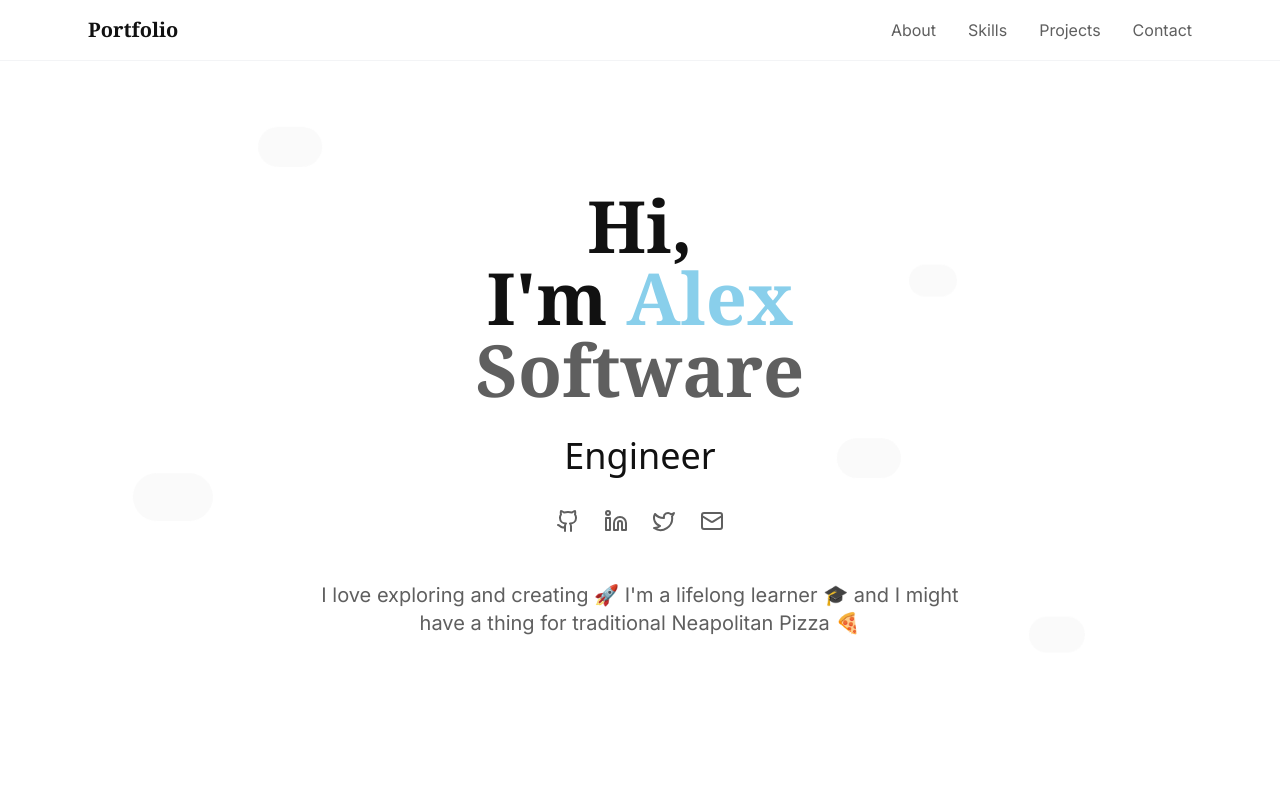
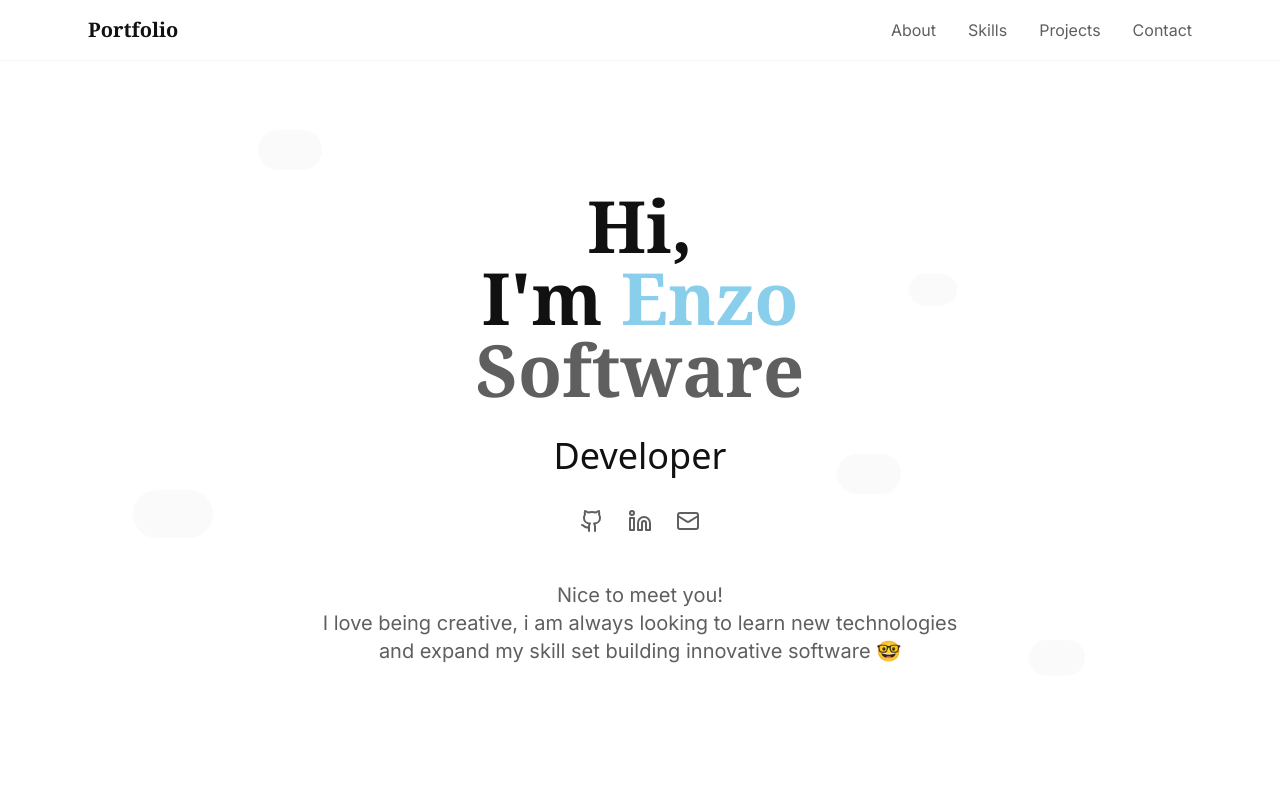
Before and after one commit to enzofgomes/portfolioEG, a React (Vite) app: page / in a window 1280 px wide. Shown: the top 800 px of the page. Built offline with nearby package versions, Linux system fonts and the light colour scheme.

Commit message:
Update hero-section.tsx

```diff
--- a/src/components/ui/hero-section.tsx
+++ b/src/components/ui/hero-section.tsx
@@ -9,14 +9,14 @@ export default function HeroSection() {
         <div className="text-center">
           <h1 className="font-serif text-4xl md:text-6xl lg:text-7xl font-bold text-portfolio-text mb-8 leading-tight">
             Hi,<br />
-            I'm <span className="text-portfolio-primary">Alex</span><br />
+            I'm <span className="text-portfolio-primary">Enzo</span><br />
             <span className="text-portfolio-muted">Software</span><br />
-            <span className="font-sans font-normal text-3xl md:text-4xl">Engineer</span>
+            <span className="font-sans font-normal text-3xl md:text-4xl">Developer</span>
           </h1>
 
           <div className="flex justify-center space-x-6 mb-12">
             <a
-              href="https://github.com"
+              href="https://github.com/enzofgomes"
               className="text-portfolio-muted hover:text-portfolio-text transition-colors text-xl"
               target="_blank"
               rel="noopener noreferrer"
@@ -24,20 +24,12 @@ export default function HeroSection() {
               <Github className="w-6 h-6" />
             </a>
             <a
-              href="https://linkedin.com"
+              href="https://www.linkedin.com/in/enzo-gomes07"
               className="text-portfolio-muted hover:text-portfolio-text transition-colors text-xl"
               target="_blank"
               rel="noopener noreferrer"
             >
               <Linkedin className="w-6 h-6" />
-            </a>
-            <a
-              href="https://twitter.com"
-              className="text-portfolio-muted hover:text-portfolio-text transition-colors text-xl"
-              target="_blank"
-              rel="noopener noreferrer"
-            >
-              <Twitter className="w-6 h-6" />
             </a>
             <a
               href="mailto:contact@example.com"
@@ -48,7 +40,8 @@ export default function HeroSection() {
           </div>
 
           <p className="text-lg md:text-xl text-portfolio-muted max-w-2xl mx-auto leading-relaxed">
-            I love exploring and creating 🚀 I'm a lifelong learner 🎓 and I might have a thing for traditional Neapolitan Pizza 🍕
+            Nice to meet you! <br />
+            I love being creative, i am always looking to learn new technologies and expand my skill set building innovative software 🤓
           </p>
         </div>
       </div>
```
